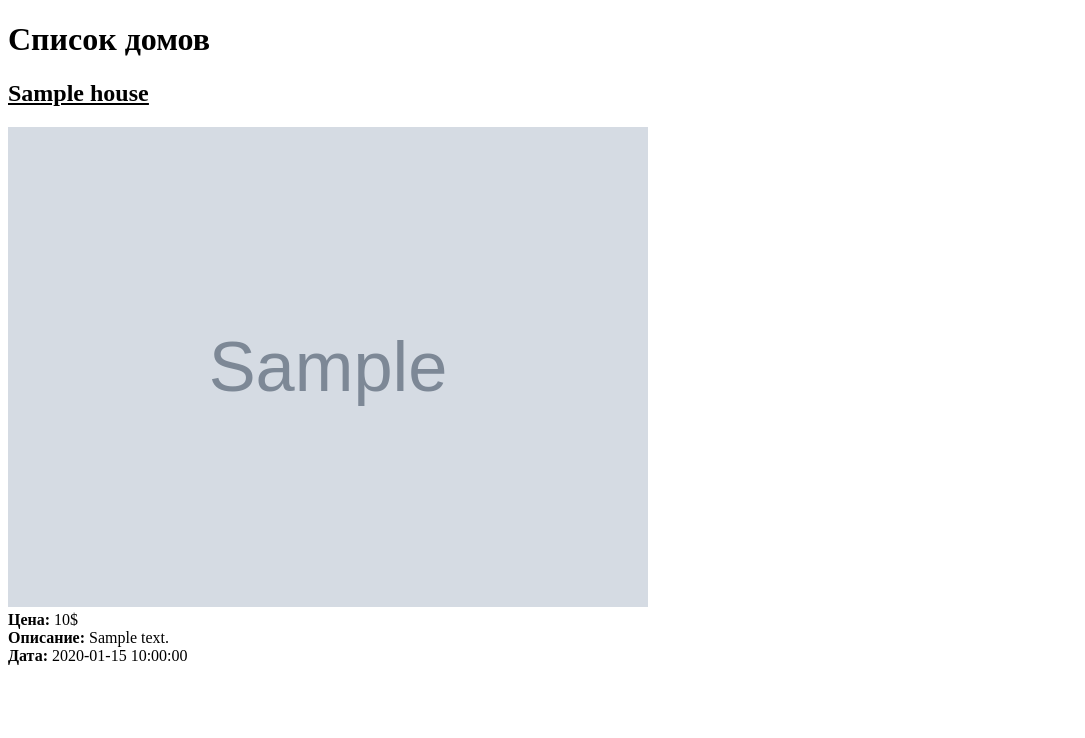
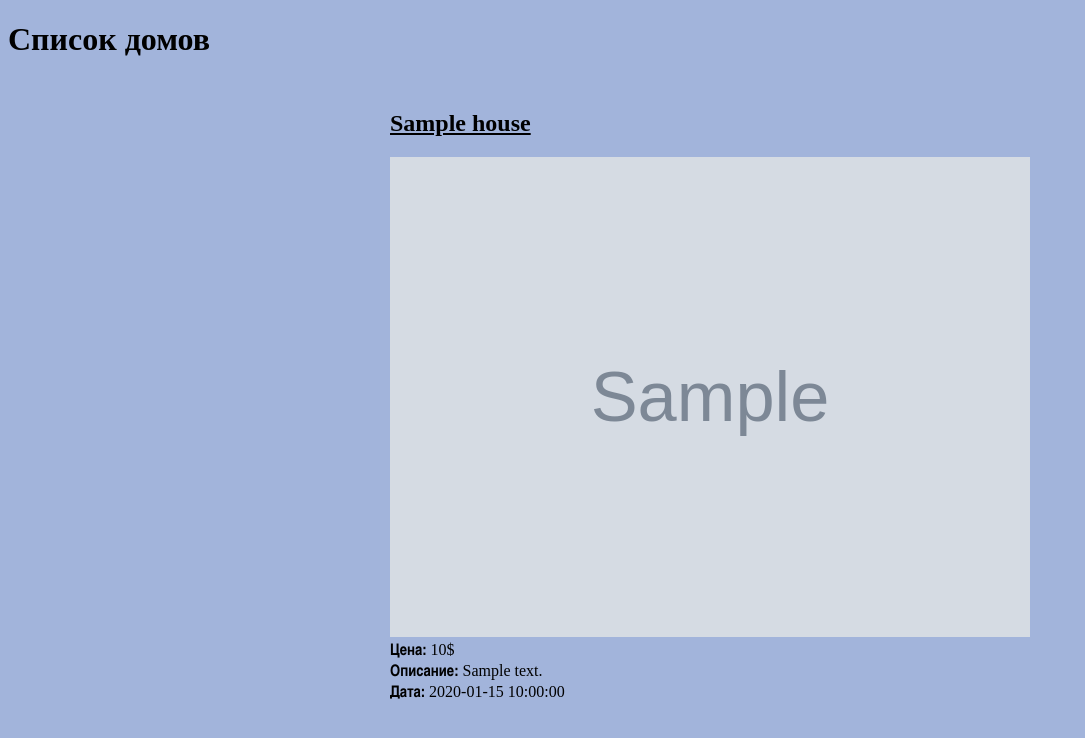
Before and after one commit to kizrumscience/site_dom_u_morya, a Python web app: template houses/templates/houses/houses_list.html in a window 1280 px wide. Shown: the top 738 px of the page, without its empty margins (0-1085 px from the left). Run offline with Jinja, Linux system fonts and the light colour scheme; the template is opened without the code that fills it: most values are stand-ins (such as "Sample title", 1, 10 or a date in 2020); grey boxes marked "Sample" are stand-in pictures.

Commit message:
v 2.1.5 Добавил style_houses.css

```diff
--- a/houses/models.py
+++ b/houses/models.py
@@ -1,5 +1,4 @@
 from django.db import models
-from datetime import datetime
 
 
 class House(models.Model):
--- a/houses/templates/houses/houses_list.html
+++ b/houses/templates/houses/houses_list.html
@@ -3,12 +3,13 @@
 <head>
     <meta charset="UTF-8">
     <title>Дом у моря</title>
+    <link rel="stylesheet" type="text/css" href="../../../media/style_html/style_houses.css">
 </head>
 <body>
 <h1>Список домов</h1>
 {% for house in houses %}
-    <div>
-        <h2><u><a href="{{ house.name }}" style="color: black">{{ house.name }}</a></u></h2>
+    <div class="active">
+        <h2><a href="{{ house.name }}" style="color: black">{{ house.name }}</a></h2>
         {% if house.photo %}
             <img src="{{ house.photo.url }}" alt="{{ house.name }}" width="640" height="480">
         {% endif %}
--- a/houses/views.py
+++ b/houses/views.py
@@ -5,7 +5,7 @@ from django.http import HttpResponse
 
 def houses_list(request):
 
-    houses = House.objects.all() # создаем запрос через ORM, в переменной houses содержаться все дома,
+    houses = House.objects.all()  # создаем запрос через ORM, в переменной houses содержаться все дома,
     # которые добавили через админку, эквивалентно SELECT * FROM houses_house ORDER BY name, через модель House
     # получаем все объекты, queryset - набор данных полученных с помощью SQL запроса
     for house in houses:
@@ -17,7 +17,7 @@ def about_house(request, house_name):
     """Опиание дома в отдельной странице"""
     house = House.objects.get(name=house_name)
     output1 = f"<h1><b>{house_name}</b></h1>"
-    output2 = f"<h1><br><b>Описание</b></h1> <b>{house_name}</b>продается по цене {house.price}$<br>{house.description}"
+    output2 = f'<h1><br><b>Описание</b></h1> <b>{house_name}</b> продается по цене {house.price}$<br>{house.description}'
     if house.photo:
         return HttpResponse(output1 + f'<img src="{house.photo.url}" alt="{house.name }" width="640" height="480"> <br>'
                             + output2)
--- /dev/null
+++ b/media/style_html/style_houses.css
@@ -0,0 +1,11 @@
+body {
+    background-color: rgba(58, 97, 180, 0.47);
+}
+b {
+   font-family: "Arial Narrow", sans-serif;
+}
+div.active {
+    width: 500px;
+    padding: 10px;
+    margin: 0 auto;
+}
```
